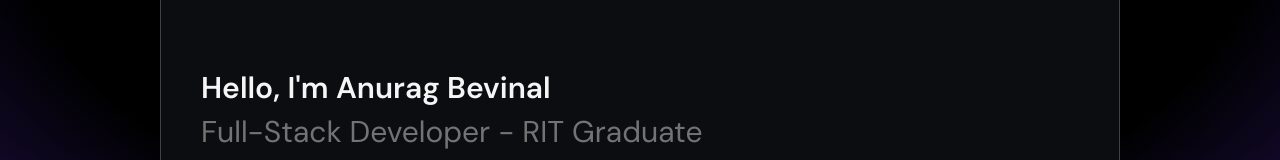
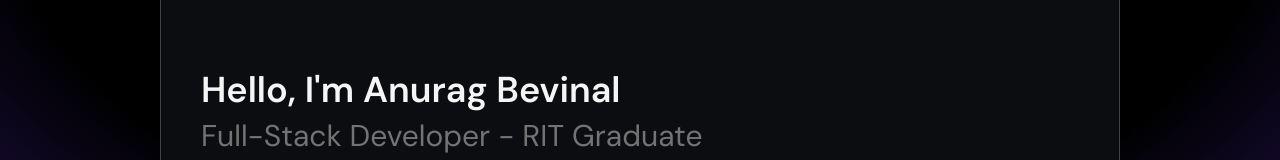
Before and after one commit to Amanfromearth/Anurag, a Next.js app: page / in a window 1280 px wide. Shown: the part 211-371 px from the top of the page. Built offline with nearby package versions, Linux system fonts and the light colour scheme; no server answers.

Commit message:
changed some font size and added white background

```diff
--- a/app/layout.jsx
+++ b/app/layout.jsx
@@ -22,7 +22,7 @@
           enableSystem
           disableTransitionOnChange
         >
-          <div className="fixed inset-0 -z-10 bg-[radial-gradient(125%_125%_at_50%_10%,#000_40%,#63e_100%)]">
+          <div className="fixed inset-0 -z-10 bg-white [background:radial-gradient(125%_125%_at_50%_10%,#fff_40%,#63e_100%)] dark:bg-black dark:bg-[radial-gradient(125%_125%_at_50%_10%,#000_40%,#63e_100%)]">
             <div className="relative h-screen w-full overflow-auto">
               <main className="flex h-full w-full flex-col items-center justify-between lg:px-2 lg:py-24">
                 <div className="absolute top-7 hidden md:block right-7">
--- a/components/self/Maintext.jsx
+++ b/components/self/Maintext.jsx
@@ -4,7 +4,7 @@
 const Maintext = memo(() => (
   <section  className="w-full p-5 md:p-10 mt-10 md:mt-20 bg-transparent">
     <div className="w-full lg:w-[75%] leading-7 text-black dark:text-white text-lg md:text-3xl font-normal">
-      <h1 className='text-xl md:text-3xl font-semibold'><FlipWords words={words} /></h1>
+      <h1 className='text-xl md:text-4xl font-semibold'><FlipWords words={words} /></h1>
       <p className="text-neutral-500 py-2">
         Full-Stack Developer - RIT Graduate
       </p>
```
